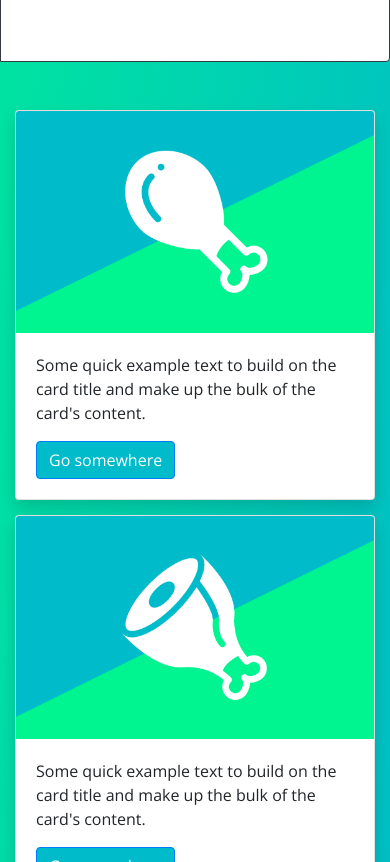
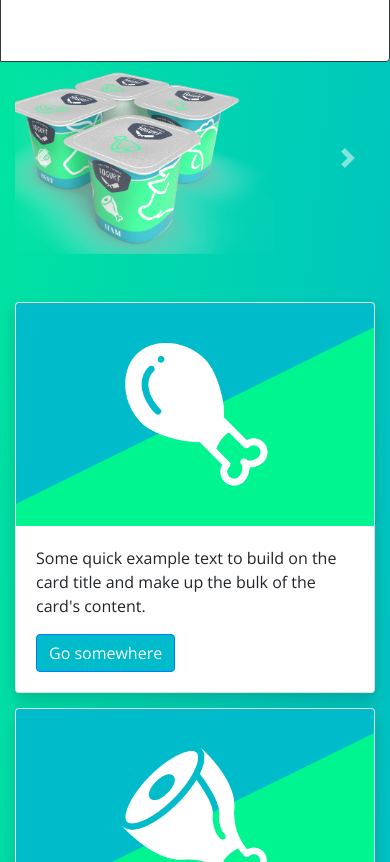
Before and after one commit to Dr169/HTML-CSS-Project, a plain HTML site: page Project/project 4/index.html in a window 390 px wide. Shown: the part 1891-2753 px from the top of the page. Drawn offline with nearby package versions, Linux system fonts and the light colour scheme.

Commit message:
Test project for bootstrap

```diff
--- a/Project/project 4/index.html
+++ b/Project/project 4/index.html
@@ -82,7 +82,7 @@
 
     <!-- This is the Carousel -->
 
-    <div id="carouselExampleControls" class="carousel slide d-none d-sm-block carousel-fade" data-ride="carousel">
+    <div id="carouselExampleControls" class="carousel slide" data-ride="carousel">
       <div class="carousel-inner">
         <div class="carousel-item active" data-interval="10000">
           <img class="d-block w-100" src="Img/yogurt-1.png" alt="First slide">
```
